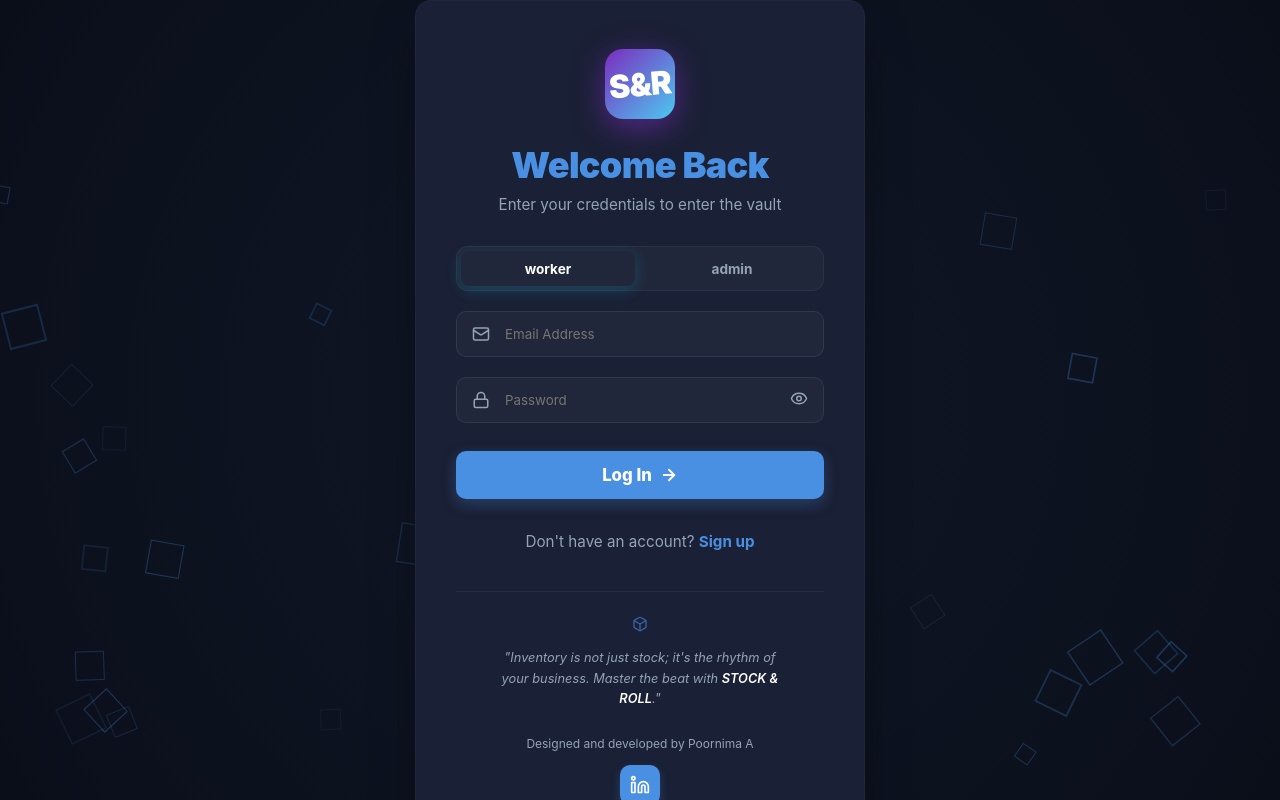
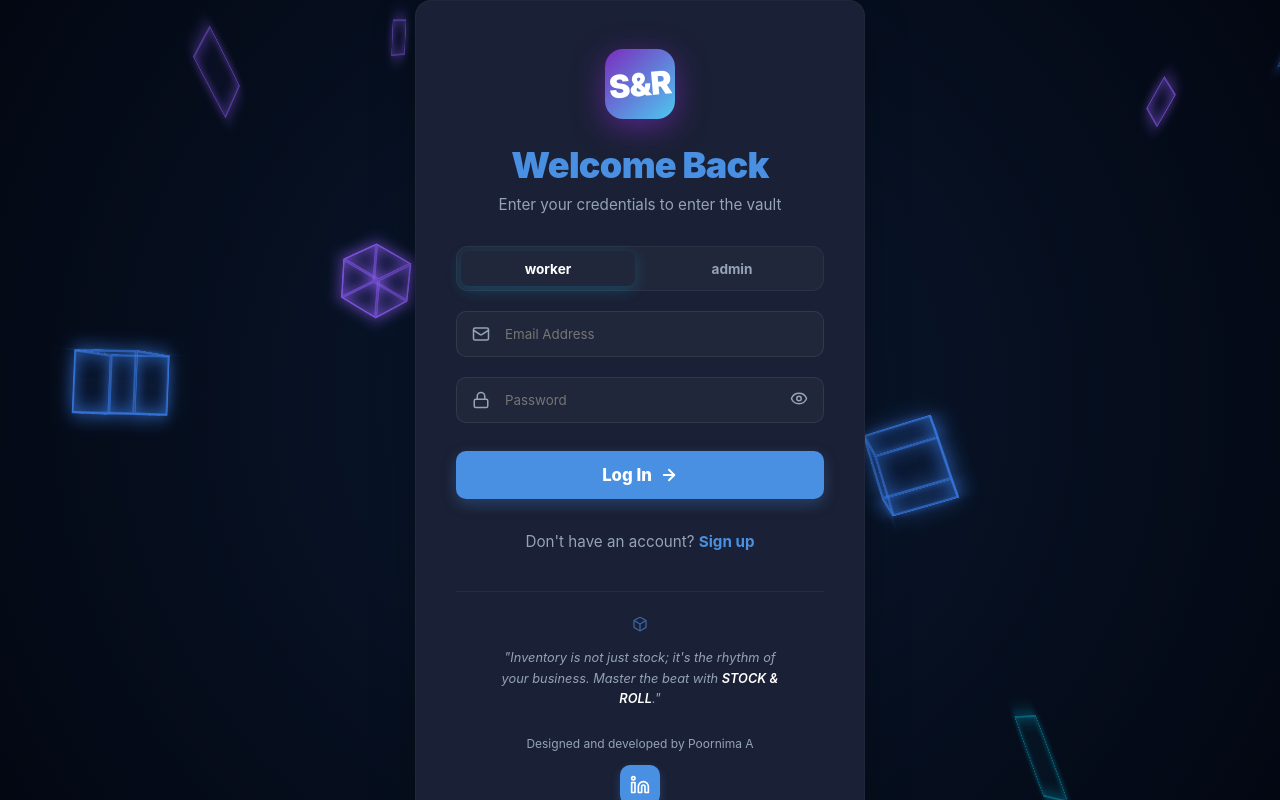
Before and after one commit to PoornimaArunachalam/inventory-management, a React (Vite) app: page / in a window 1280 px wide. Built offline with nearby package versions, Linux system fonts and the light colour scheme; no server answers.

Commit message:
UI Overhaul: Interactive 3D background, SpeedDial removal, and product list refinement

```diff
--- a/src/App.jsx
+++ b/src/App.jsx
@@ -10,7 +10,6 @@ import Alerts from './pages/Alerts';
 import Reports from './pages/Reports';
 import Auth from './pages/Auth';
 import WorkerView from './pages/WorkerView';
-import SpeedDial from './components/SpeedDial';
 import { AuthProvider, useAuth } from './context/AuthContext';
 
 function AppContent() {
@@ -79,7 +78,6 @@ function AppContent() {
         />
         {renderPage()}
       </main>
-      <SpeedDial />
     </div>
   );
 }
--- a/src/components/AuthBackground.jsx
+++ b/src/components/AuthBackground.jsx
@@ -1,116 +1,162 @@
-import React, { useEffect, useRef } from 'react';
+import React, { useEffect } from 'react';
+import { motion, useMotionValue, useSpring, useTransform } from 'framer-motion';
+
+const True3DCube = ({ size, color, glow }) => {
+  const faceStyle = {
+    position: 'absolute',
+    width: '100%',
+    height: '100%',
+    background: `rgba(${color}, 0.03)`, // very faint fill
+    border: `2px solid rgba(${color}, 0.6)`,
+    boxShadow: `0 0 20px rgba(${glow}, 0.4), inset 0 0 20px rgba(${glow}, 0.4)`,
+  };
+  const half = size / 2;
+
+  return (
+    <div style={{ width: size, height: size, position: 'relative', transformStyle: 'preserve-3d' }}>
+      <div style={{ ...faceStyle, transform: `translateZ(${half}px)` }} />
+      <div style={{ ...faceStyle, transform: `rotateY(180deg) translateZ(${half}px)` }} />
+      <div style={{ ...faceStyle, transform: `rotateY(90deg) translateZ(${half}px)` }} />
+      <div style={{ ...faceStyle, transform: `rotateY(-90deg) translateZ(${half}px)` }} />
+      <div style={{ ...faceStyle, transform: `rotateX(90deg) translateZ(${half}px)` }} />
+      <div style={{ ...faceStyle, transform: `rotateX(-90deg) translateZ(${half}px)` }} />
+    </div>
+  );
+};
 
 const AuthBackground = () => {
-  const canvasRef = useRef(null);
-  const mouseRef = useRef({ x: 0, y: 0 });
+  // Generate random 3D cubes
+  const palettes = [
+    { color: '59, 130, 246', glow: '59, 130, 246' },   // Blue
+    { color: '139, 92, 246', glow: '139, 92, 246' }, // Purple
+    { color: '6, 182, 212', glow: '6, 182, 212' },   // Cyan
+  ];
+
+  // We memoize the cubes so they don't regenerate on re-renders, but since this component
+  // rarely re-renders, calculating once per mount is fine.
+  const [cubes] = React.useState(() =>
+    Array.from({ length: 15 }).map((_, i) => {
+      const size = Math.random() * 60 + 40; // 40px to 100px
+      return {
+        id: i,
+        size,
+        left: `${Math.random() * 100}vw`,
+        delay: Math.random() * -20,
+        duration: Math.random() * 20 + 20, // 20s to 40s
+        rotateXDir: Math.random() > 0.5 ? 1 : -1,
+        rotateYDir: Math.random() > 0.5 ? 1 : -1,
+        palette: palettes[Math.floor(Math.random() * palettes.length)]
+      };
+    })
+  );
+
+  // --- INTERACTIVITY HOOKS ---
+  const mouseX = useMotionValue(0);
+  const mouseY = useMotionValue(0);
+  const zoom = useMotionValue(1);
+
+  // Smooth springs for a fluid, floating "live" feel
+  const smoothMouseX = useSpring(mouseX, { stiffness: 50, damping: 20 });
+  const smoothMouseY = useSpring(mouseY, { stiffness: 50, damping: 20 });
+  const smoothZoom = useSpring(zoom, { stiffness: 100, damping: 20 });
+
+  // Transform mouse position to 3D rotation (-15deg to 15deg)
+  const rotateX = useTransform(smoothMouseY, [-1, 1], [15, -15]);
+  const rotateY = useTransform(smoothMouseX, [-1, 1], [-15, 15]);
 
   useEffect(() => {
-    const canvas = canvasRef.current;
-    const ctx = canvas.getContext('2d');
-    let animationFrameId;
-
-    const particles = [];
-    const particleCount = 40;
-
-    const resize = () => {
-      canvas.width = window.innerWidth;
-      canvas.height = window.innerHeight;
+    const handleMouseMove = (e) => {
+      // Normalize mouse position between -1 and 1
+      const nx = (e.clientX / window.innerWidth) * 2 - 1;
+      const ny = (e.clientY / window.innerHeight) * 2 - 1;
+      mouseX.set(nx);
+      mouseY.set(ny);
     };
 
-    window.addEventListener('resize', resize);
-    resize();
-
-    const handleMouseMove = (e) => {
-      mouseRef.current = {
-        x: (e.clientX - window.innerWidth / 2) / 50,
-        y: (e.clientY - window.innerHeight / 2) / 50
-      };
-    };
-    window.addEventListener('mousemove', handleMouseMove);
-
-    // Initial particles
-    for (let i = 0; i < particleCount; i++) {
-      particles.push({
-        x: Math.random() * canvas.width,
-        y: Math.random() * canvas.height,
-        z: Math.random() * 1000,
-        size: Math.random() * 25 + 15, // larger for squares
-        angle: Math.random() * Math.PI * 2,
-        rotationSpeed: (Math.random() - 0.5) * 0.015,
-        speedX: (Math.random() - 0.5) * 0.4,
-        speedY: (Math.random() - 0.5) * 0.4,
-        color: `rgba(74, 144, 226, ${Math.random() * 0.2 + 0.1})`, // transparent blue outlines
-        lineWidth: Math.random() * 1.5 + 0.5
-      });
-    }
-
-    const drawParticle = (p) => {
-      ctx.save();
-      ctx.translate(
-        p.x + mouseRef.current.x * (p.z / 1000),
-        p.y + mouseRef.current.y * (p.z / 1000)
-      );
-      ctx.rotate(p.angle);
-      ctx.beginPath();
-      ctx.rect(-p.size / 2, -p.size / 2, p.size, p.size);
-      ctx.strokeStyle = p.color;
-      ctx.lineWidth = p.lineWidth;
-      ctx.stroke();
-      ctx.restore();
+    const handleWheel = (e) => {
+      // Zoom in/out based on wheel scroll delta
+      let newZoom = zoom.get() - e.deltaY * 0.002;
+      // Clamp zoom between 0.5 (far away) and 4 (very close)
+      if (newZoom < 0.5) newZoom = 0.5;
+      if (newZoom > 4) newZoom = 4;
+      zoom.set(newZoom);
     };
 
-    const animate = () => {
-      ctx.clearRect(0, 0, canvas.width, canvas.height);
-
-      // Gradient background
-      const gradient = ctx.createRadialGradient(
-        canvas.width / 2, canvas.height / 2, 0,
-        canvas.width / 2, canvas.height / 2, canvas.width / 1.2
-      );
-      gradient.addColorStop(0, '#101726');
-      gradient.addColorStop(0.6, '#0b101c');
-      gradient.addColorStop(1, '#050810');
-      ctx.fillStyle = gradient;
-      ctx.fillRect(0, 0, canvas.width, canvas.height);
-
-      particles.forEach(p => {
-        p.x += p.speedX;
-        p.y += p.speedY;
-        p.angle += p.rotationSpeed;
-
-        if (p.x < 0) p.x = canvas.width;
-        if (p.x > canvas.width) p.x = 0;
-        if (p.y < 0) p.y = canvas.height;
-        if (p.y > canvas.height) p.y = 0;
-
-        drawParticle(p);
-      });
-
-      animationFrameId = requestAnimationFrame(animate);
-    };
-
-    animate();
+    window.addEventListener('mousemove', handleMouseMove);
+    window.addEventListener('wheel', handleWheel);
 
     return () => {
-      window.removeEventListener('resize', resize);
       window.removeEventListener('mousemove', handleMouseMove);
-      cancelAnimationFrame(animationFrameId);
+      window.removeEventListener('wheel', handleWheel);
     };
-  }, []);
+  }, [mouseX, mouseY, zoom]);
 
   return (
-    <canvas
-      ref={canvasRef}
-      style={{
+    <div style={{
       position: 'fixed',
       top: 0,
       left: 0,
       width: '100vw',
       height: '100vh',
       zIndex: 0,
-        pointerEvents: 'none',
+      overflow: 'hidden',
+      pointerEvents: 'auto', // Needs auto to capture wheel events on the background if empty
+      background: 'radial-gradient(circle at center, #0a1930 0%, #030712 100%)'
+    }}>
+
+      {/* Interactive 3D Scene Container */}
+      <motion.div
+        style={{
+          position: 'absolute',
+          top: 0,
+          left: 0,
+          width: '100%',
+          height: '100%',
+          perspective: '1000px',
+          transformStyle: 'preserve-3d',
+          scale: smoothZoom,
+          rotateX: rotateX,
+          rotateY: rotateY
         }}
-    />
+      >
+        {cubes.map((cube) => (
+          <motion.div
+            key={cube.id}
+            initial={{
+              y: '120vh',
+              x: cube.left,
+              rotateX: 0,
+              rotateY: 0,
+              rotateZ: 0,
+              opacity: 0,
+              scale: 0.5
+            }}
+            animate={{
+              y: '-30vh',
+              rotateX: 360 * cube.rotateXDir,
+              rotateY: 360 * cube.rotateYDir,
+              rotateZ: 180,
+              opacity: [0, 1, 1, 0],
+              scale: [0.5, 1, 1, 0.5]
+            }}
+            transition={{
+              duration: cube.duration,
+              repeat: Infinity,
+              delay: cube.delay,
+              ease: "linear"
+            }}
+            style={{
+              position: 'absolute',
+              width: cube.size,
+              height: cube.size,
+              transformStyle: 'preserve-3d'
+            }}
+          >
+            <True3DCube size={cube.size} color={cube.palette.color} glow={cube.palette.glow} />
+          </motion.div>
+        ))}
+      </motion.div>
+    </div>
   );
 };
 
--- a/src/pages/Dashboard.jsx
+++ b/src/pages/Dashboard.jsx
@@ -119,9 +119,12 @@ const Dashboard = () => {
             <tbody>
               {sales && sales.length > 0 ? sales.slice(-5).reverse().map((sale, idx) => {
                 const safeId = sale && sale.id ? String(sale.id) : `dash-temp-${idx}`;
+                const matchedProduct = products.find(p => p.id === sale.productId) || {};
                 return (
                   <tr key={safeId} style={{ borderTop: '1px solid var(--glass-border)' }}>
-                    <td style={{ padding: '1rem 0' }}>{sale?.productName || 'Unknown'}</td>
+                    <td style={{ padding: '1rem 0' }}>
+                      <span style={{ fontWeight: '600', color: '#f8fafc' }}>{sale?.productName || 'Unknown'}</span>
+                    </td>
                     <td style={{ padding: '1rem 0' }}>{sale?.quantity || 0}</td>
                     <td style={{ padding: '1rem 0' }}>₹{(Number(sale?.amount) || 0).toLocaleString('en-IN')}</td>
                     <td style={{ padding: '1rem 0' }}>{sale?.date || 'N/A'}</td>
--- a/src/pages/Inventory.jsx
+++ b/src/pages/Inventory.jsx
@@ -159,7 +159,9 @@ const Inventory = () => {
                   exit={{ opacity: 0 }}
                   style={{ borderBottom: '1px solid rgba(0,0,0,0.05)' }}
                 >
-                  <td style={{ padding: '1.25rem 1rem' }}>{product.name}</td>
+                  <td style={{ padding: '1.25rem 1rem' }}>
+                    <span style={{ fontWeight: '600', color: 'var(--text-primary)' }}>{product.name}</span>
+                  </td>
                   <td style={{ padding: '1.25rem 1rem', maxWidth: '200px', whiteSpace: 'nowrap', overflow: 'hidden', textOverflow: 'ellipsis', color: 'var(--text-muted)', fontSize: '0.9rem' }}>
                     {product.description || 'No description provided'}
                   </td>
@@ -234,6 +236,7 @@ const Inventory = () => {
               const data = {
                 name: formData.get('name'),
                 description: formData.get('description'),
+                imageUrl: formData.get('imageUrl'),
                 category: formData.get('category'),
                 stock: parseInt(formData.get('stock')),
                 price: parseFloat(formData.get('price')),
```
Also changed, not shown: src/components/SpeedDial.jsx (deleted, +0 -90 lines), src/pages/Sales.jsx (+7 -4 lines), 1 other file (tests, documents, lock files or other folders). Lines whose indentation alone changed are shown as unchanged.
